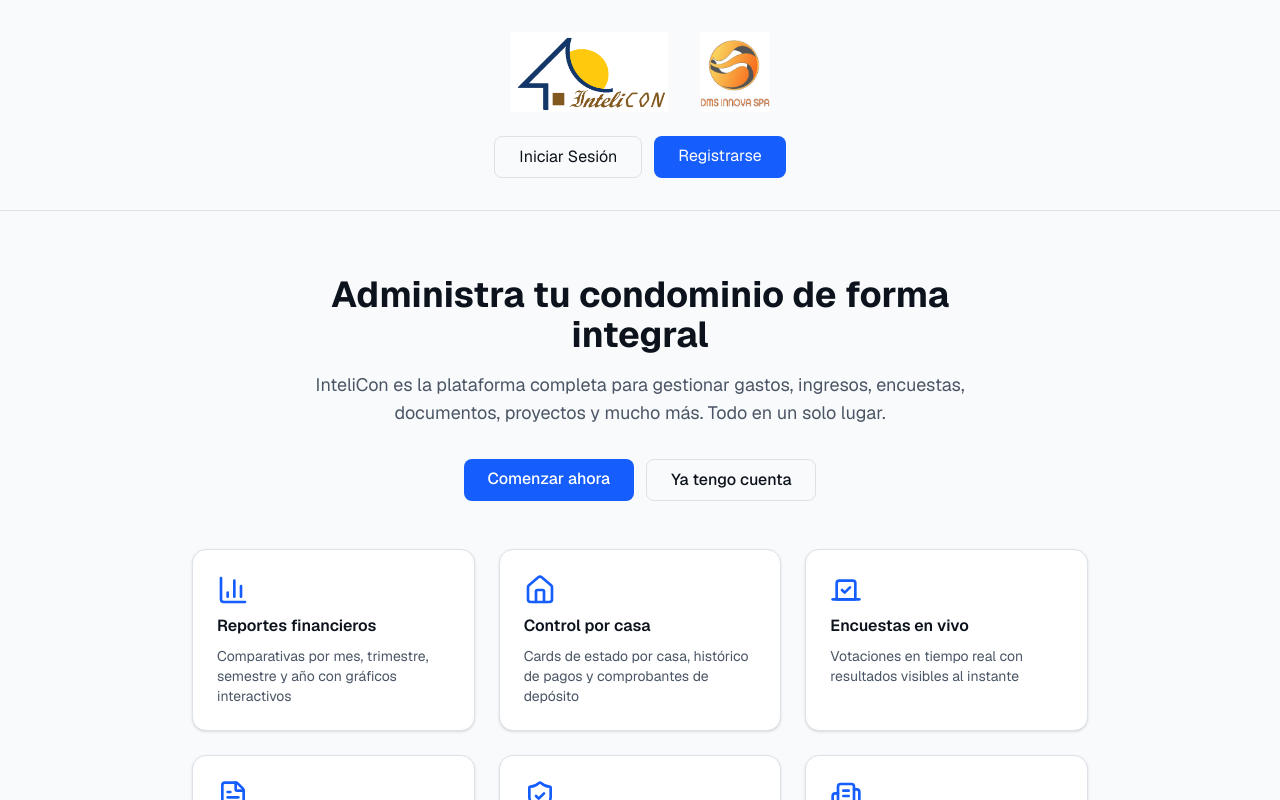
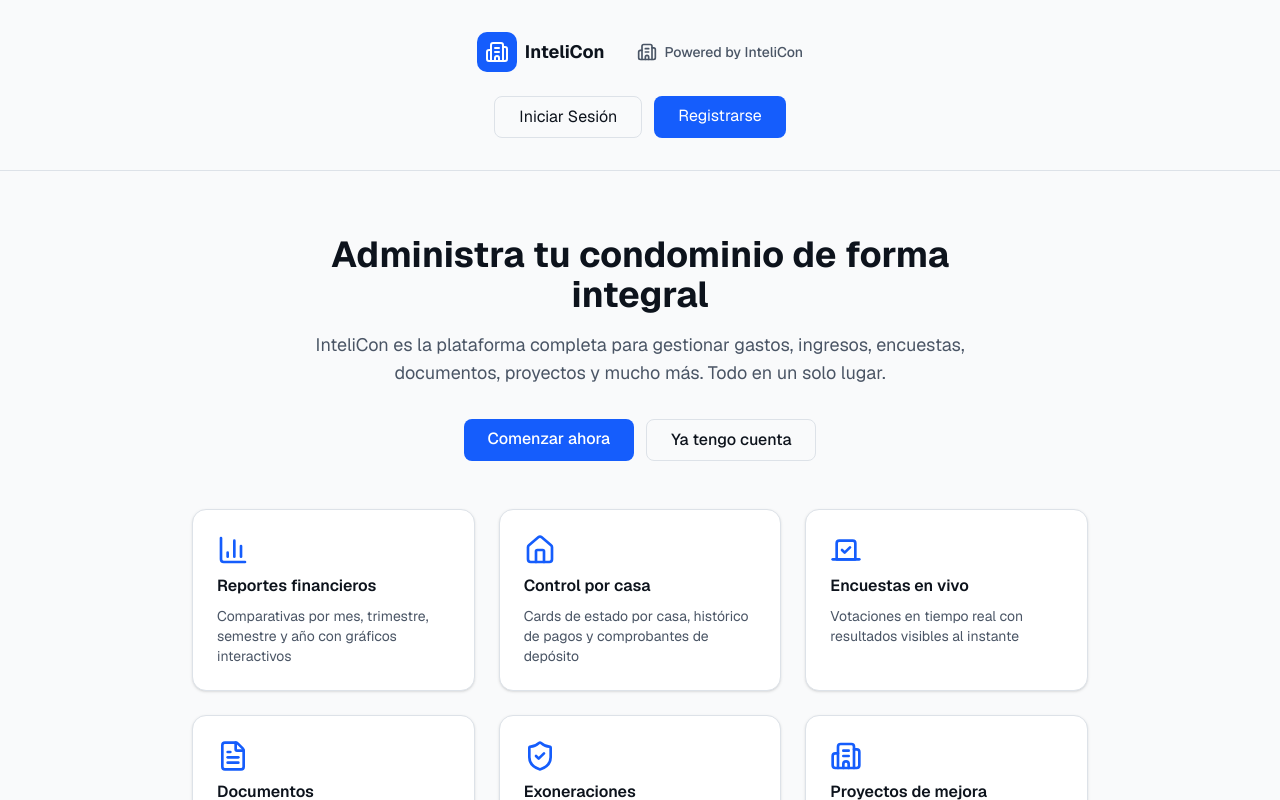
Before and after one commit to davaprogramers-prog/v0-condominium-dms, a Next.js app: page / in a window 1280 px wide. Shown: the top 800 px of the page. Built offline with nearby package versions, Linux system fonts and the light colour scheme.

Commit message:
fix: resolve 500 error from missing image components
Replace dynamic 'SiteLogo' and 'CompanyLogo' with static icons.

```diff
--- a/components/company-logo.tsx
+++ b/components/company-logo.tsx
@@ -1,18 +1,12 @@
-"use client"
+'use client'
 
 import { Building2 } from "lucide-react"
-import { useState, useEffect } from "react"
 
 export function CompanyLogo() {
-  const [logoUrl, setLogoUrl] = useState<string>('/company-logo.png')
-  const [hasError, setHasError] = useState(false)
-
   return (
-    <img
-      src={logoUrl}
-      alt="DMS INNOVA SPA Logo"
-      className="h-20 w-auto object-contain"
-      onError={() => setHasError(true)}
-    />
+    <div className="flex items-center gap-2 text-gray-600">
+      <Building2 className="h-5 w-5" />
+      <span className="text-sm font-medium">Powered by InteliCon</span>
+    </div>
   )
 }
--- a/components/site-logo.tsx
+++ b/components/site-logo.tsx
@@ -1,25 +1,14 @@
-"use client"
+'use client'
 
 import { Building2 } from "lucide-react"
-import { useState } from "react"
 
 export function SiteLogo() {
-  const [hasError, setHasError] = useState(false)
-
-  if (hasError) {
-    return (
-      <div className="flex h-20 w-20 items-center justify-center rounded-lg bg-blue-600">
-        <Building2 className="h-10 w-10 text-white" />
+  return (
+    <div className="flex items-center gap-2">
+      <div className="flex h-10 w-10 items-center justify-center rounded-lg bg-blue-600">
+        <Building2 className="h-6 w-6 text-white" />
       </div>
-    )
-  }
-
-  return (
-    <img
-      src="/intelicon-logo.png"
-      alt="InteliCon Logo"
-      className="h-20 w-auto object-contain"
-      onError={() => setHasError(true)}
-    />
+      <span className="font-bold text-lg">InteliCon</span>
+    </div>
   )
 }
```
